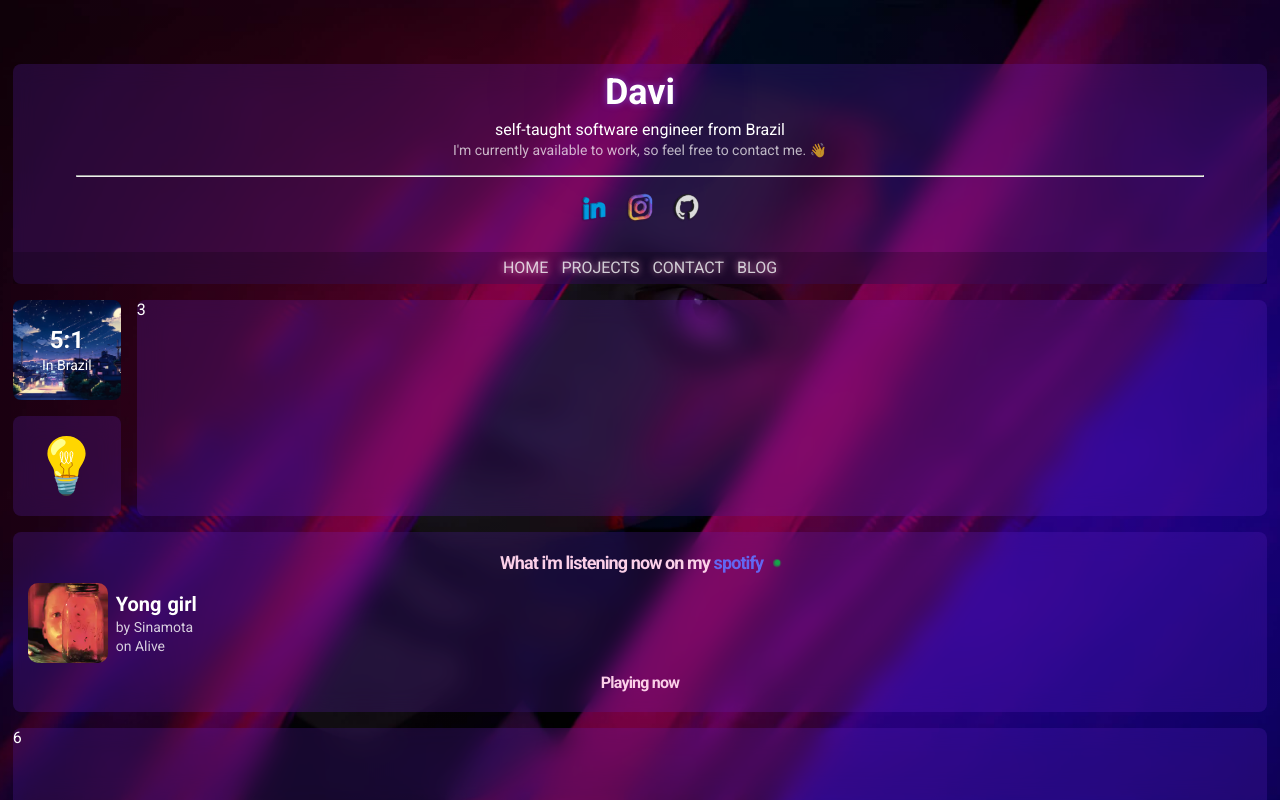
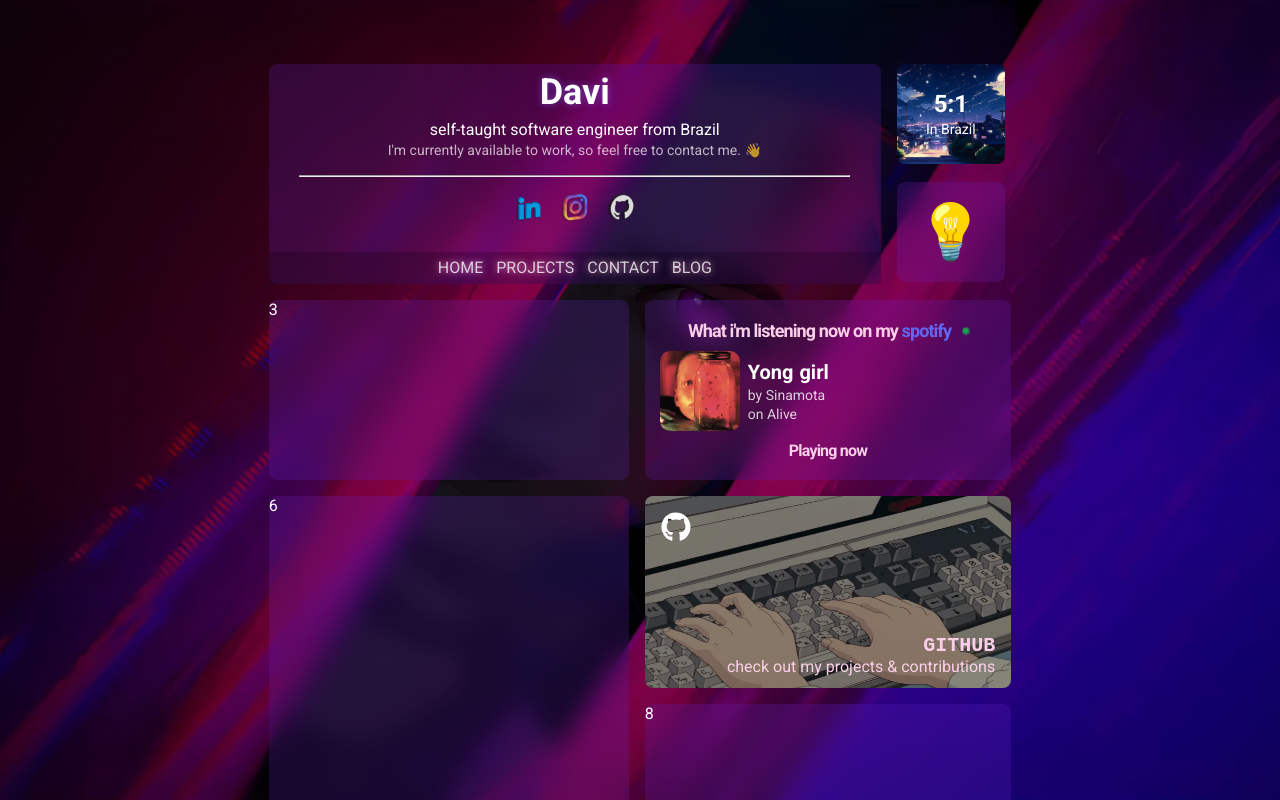
Before and after one commit to Davi-html/new-portifolio, a React (Vite) app: page / in a window 1280 px wide. Built offline with nearby package versions, Linux system fonts and the light colour scheme; no server answers.

Commit message:
finalizando toda a responsividade do projeto

```diff
--- a/package.json
+++ b/package.json
@@ -12,6 +12,7 @@
   "dependencies": {
     "react": "^18.2.0",
     "react-dom": "^18.2.0",
+    "react-icons": "^5.0.1",
     "styled-components": "^6.1.8"
   },
   "devDependencies": {
--- a/src/Page/App.css
+++ b/src/Page/App.css
@@ -36,9 +36,39 @@
     "div8 div8 div8 div8"
     "div9 div9 div9 div9"
   ;
+
+  @media(min-width: 640px){
+    grid-template-areas:
+    "div1 div1 div1 div1"
+    "div2 div3 div3 div3"
+    "div4 div3 div3 div3"
+    "div5 div5 div5 div5"
+    "div6 div6 div7 div7"
+    "div6 div6 div8 div8"
+    "div9 div9 div9 div9"
+  ;
+  }
+
+  @media(min-width: 768px){
+    width: 768px;
+    margin: 0 auto;
+
+    .header {
+      width: 612px;
+    }
+
+    grid-template-areas:
+    "div1 div1 div1 div2"
+    "div1 div1 div1 div4"
+    "div3 div3 div5 div5"
+    "div6 div6 div7 div7"
+    "div6 div6 div8 div8"
+    "div9 div9 div9 div9"
+  ;
+  }
 }
 
-.div4, .div6, .div7, .div8, .div9{
+.div6, .div8, .div9{
   background-color: rgba(109, 40, 217, .2);
   backdrop-filter: blur(12px);
   border-radius: 8px;
@@ -53,17 +83,18 @@
   width: 100%;
   grid-area: div3;
 }
-.div4{
-  grid-area: div4;
-}
 .div6{
   height: 340px;
   grid-area: div6;
 }
-.div7{
-  height: 192px;
-  grid-area: div7;
+
+@media(min-width: 640px){
+  .div6 {
+    height: 100%
+  }
+;
 }
+
 .div8{
   height: 192px;
   grid-area: div8;
@@ -114,16 +145,18 @@
     margin-top: 30px;
     text-shadow: 0 0 7px #f9a8d4, 0 0 150px #f9a8d4;
     background-color: rgba(0, 0, 0, .2);
-    p{
+    a{
+      text-decoration: none;
       opacity: .8;
+      cursor: pointer;
     }
   }
 
 }
 
 .header {
+  border-radius: 8px;
   background-color: rgba(109, 40, 217, .2);
   backdrop-filter: blur(12px);
-  border-radius: 8px;
   grid-area: div1;
 }
--- a/src/Page/App.jsx
+++ b/src/Page/App.jsx
@@ -6,6 +6,7 @@ import github from '../assets/github.webp'
 import { Hour } from '../components/Hours'
 import { Light } from '../components/Light'
 import { Spotify } from '../components/Spotify'
+import { DivGit } from '../components/DivGit'
 
 export function App() {
 
@@ -30,10 +31,10 @@ export function App() {
                 <img src={github} alt="" />
               </div>
               <nav>
-                <p>HOME</p>
-                <p>PROJECTS</p>
-                <p>CONTACT</p>
-                <p>BLOG</p>
+                <a className='home' href=''>HOME</a>
+                <a className='projects' href=''>PROJECTS</a>
+                <a className='contact' href=''>CONTACT</a>
+                <a className='blog' href=''>BLOG</a>
               </nav>
             </div>
           </div>
@@ -42,7 +43,7 @@ export function App() {
           <div className='div3'>3</div>
           <Spotify/>
           <div className='div6'>6</div>
-          <div className='div7'>7</div>
+          <DivGit/>
           <div className='div8'>8</div>
           <div className='div9'>9</div>
         </section>
--- /dev/null
+++ b/src/components/DivGit/index.jsx
@@ -0,0 +1,17 @@
+import { Container } from "./style";
+
+import { FaGithub } from "react-icons/fa";
+
+export function DivGit(){
+    return(
+        <Container>
+            <div className="icon">
+                <FaGithub className="git-icon"/>
+            </div>
+            <div className="content">
+                <h2>GITHUB</h2>
+                <p>check out my projects & contributions</p>
+            </div>
+        </Container>
+    )
+}
--- /dev/null
+++ b/src/components/DivGit/style.js
@@ -0,0 +1,41 @@
+import styled from "styled-components";
+
+
+export const Container = styled.div`
+    border-radius: 8px;
+    height: 192px;
+    grid-area: div7;
+
+    background-image: linear-gradient(rgb(0 0 0 / 40%), rgb(0 0 0 / 41%)), url('src/assets/github-background.webp') ;
+    background-repeat: no-repeat;
+    background-position: center center;
+    background-size: 100% 100%;
+
+    cursor: pointer;
+
+    .git-icon{
+        font-size: 30px;
+        margin: 16px;
+    }
+
+    .content {
+        h2{
+            color: rgb(251 207 232 / 1);
+            font-size: 20px;
+            font-family: ui-monospace,Courier New, monospace;
+            text-align: end;
+        }
+
+        p{
+            color: rgb(251 207 232 / 1);
+            text-align: end;
+        }
+
+        margin: 0 16px 12px;
+    }
+
+    display: flex;
+    flex-direction: column;
+    justify-content: space-between;
+
+`
--- a/src/components/Light/style.js
+++ b/src/components/Light/style.js
@@ -6,6 +6,7 @@ export const Container = styled.div`
     border-radius: 8px;
     width: 108px;
     grid-area: div4;
+    height: 100px;
 
     display: flex;
     justify-content: center;
--- a/src/components/Spotify/index.jsx
+++ b/src/components/Spotify/index.jsx
@@ -2,49 +2,6 @@ import { Container } from "./style";
 import music from "../../assets/music.webp";
 
 export function Spotify() {
-  const clientId = "171b9b0a9c1d42099ce352be608e2df1";
-  const secretId = "8084f1505a8e433c9a199e380df58aff";
-
-  const authentication = () => {
-    const redirect_uri = "http://localhost:5174/";
-    const scopes = "user-read-currently-playing";
-    window.location.href = `https://accounts.spotify.com/authorize?response_type=token&client_id=${clientId}&scope=${scopes}&redirect_uri=${redirect_uri}`;
-  };
-  setInterval(authentication, 3600000 / 2);
-
-  const getAccessToken = () => {
-    const paramsString2 = `${window.location.href}`;
-    const searchParams2 = new URLSearchParams(paramsString2);
-
-    if (searchParams2.has("https://this-is-my-portifolio.netlify.app/#access_token")) {
-      localStorage.token = searchParams2.get("http://localhost:5174/#access_token");
-
-      return searchParams2.get("https://this-is-my-portifolio.netlify.app/#access_token")
-    } else if (searchParams2.has("https://this-is-my-portifolio.netlify.app/")) {
-      return;
-    }
-  };
-
-
-  async function fetchCurrentlyPlaying(token) {
-    const response = await fetch(
-      "https://api.spotify.com/v1/me/player/currently-playing",
-      {
-        headers: {
-          Authorization: `Bearer ${token}`,
-        },
-      }
-    );
-    const data = await response.json();
-    return data;
-  }
-
-  const token = getAccessToken()
-  setInterval(localStorage.removeItem(token), 3600000 / 2);
-
-  fetchCurrentlyPlaying(token)
-    .then((data) => console.log(data))
-
   return (
     <Container className="div5">
       <div className="div-listening">
```
Also changed, not shown: src/assets/github-background.webp (added), 1 other file (tests, documents, lock files or other folders).
